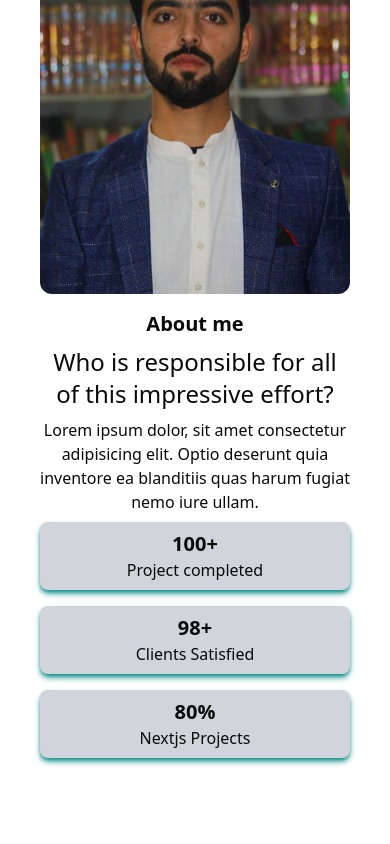
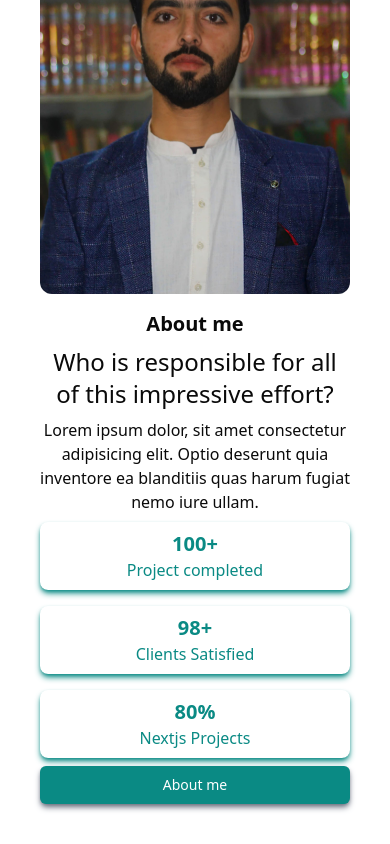
Before and after one commit to iamasadshah/my-portfolio, a Next.js app: page / in a window 390 px wide. Shown: the part 2444-3288 px from the top of the page. Before the commit the page ends 3242 px from the top, so only its background shows below. Built offline with nearby package versions, Linux system fonts and the light colour scheme.

Commit message:
About me page responsive for mobile

```diff
--- a/src/app/components/About-me.tsx
+++ b/src/app/components/About-me.tsx
@@ -2,7 +2,7 @@ import React from "react";
 import Image from "next/image";
 const About = () => {
   return (
-    <div className="py-6 px-10">
+    <div className="py-6 px-10 About">
       <div className="about-me-image">
         <Image
           src={"/asadshah.jpg"}
@@ -12,7 +12,7 @@ const About = () => {
           className="rounded-xl"
         />
       </div>
-      <div className="text-div text-center py-4 flex flex-col space-y-2">
+      <div className="text-div text-center py-4 flex flex-col space-y-2 lg:items-start lg:text-start lg:space-y-6">
         <p className="text-xl font-semibold">About me</p>
         <h3 className="text-2xl">
           Who is responsible for all of this impressive effort?
@@ -22,20 +22,23 @@ const About = () => {
           deserunt quia inventore ea blanditiis quas harum fugiat nemo iure
           ullam.
         </p>
-        <div className="card-div">
-          <div className="bg-gray-300 cards">
+        <div className="card-div text-primary1">
+          <div className=" cards">
             <h4 className="text-xl font-bold">100+</h4>
             <p>Project completed</p>
           </div>
-          <div className="bg-gray-300 cards">
+          <div className="cards">
             <h4 className="text-xl font-bold">98+</h4>
             <p>Clients Satisfied</p>
           </div>
-          <div className="bg-gray-300 cards">
+          <div className=" cards">
             <h4 className="text-xl font-bold">80%</h4>
             <p>Nextjs Projects</p>
           </div>
         </div>
+        <button className="items-center px-6 py-2 border border-transparent text-sm shadow-md font-medium rounded-md shadow-gray-500 text-white bg-primary1 hover:bg-transparent cursor-pointer hover:text-primary1 hover:ring-2 hover:ring-primary1 md:text-lg md:px-10 lg:px-7">
+          <a href="#">About me</a>
+        </button>
       </div>
     </div>
   );
--- a/src/app/globals.css
+++ b/src/app/globals.css
@@ -87,8 +87,11 @@ html::-webkit-scrollbar {
   .service-image {
     @apply animate-pulse;
   }
+  .About {
+    @apply flex flex-col justify-center items-center lg:grid lg:grid-cols-2 lg:items-start;
+  }
   .card-div {
-    @apply flex flex-col space-y-4;
+    @apply flex flex-col space-y-4 lg:flex-row lg:space-y-0 lg:space-x-4;
   }
   .cards {
     @apply rounded-lg py-2 px-4 shadow-md shadow-primary1;
```
